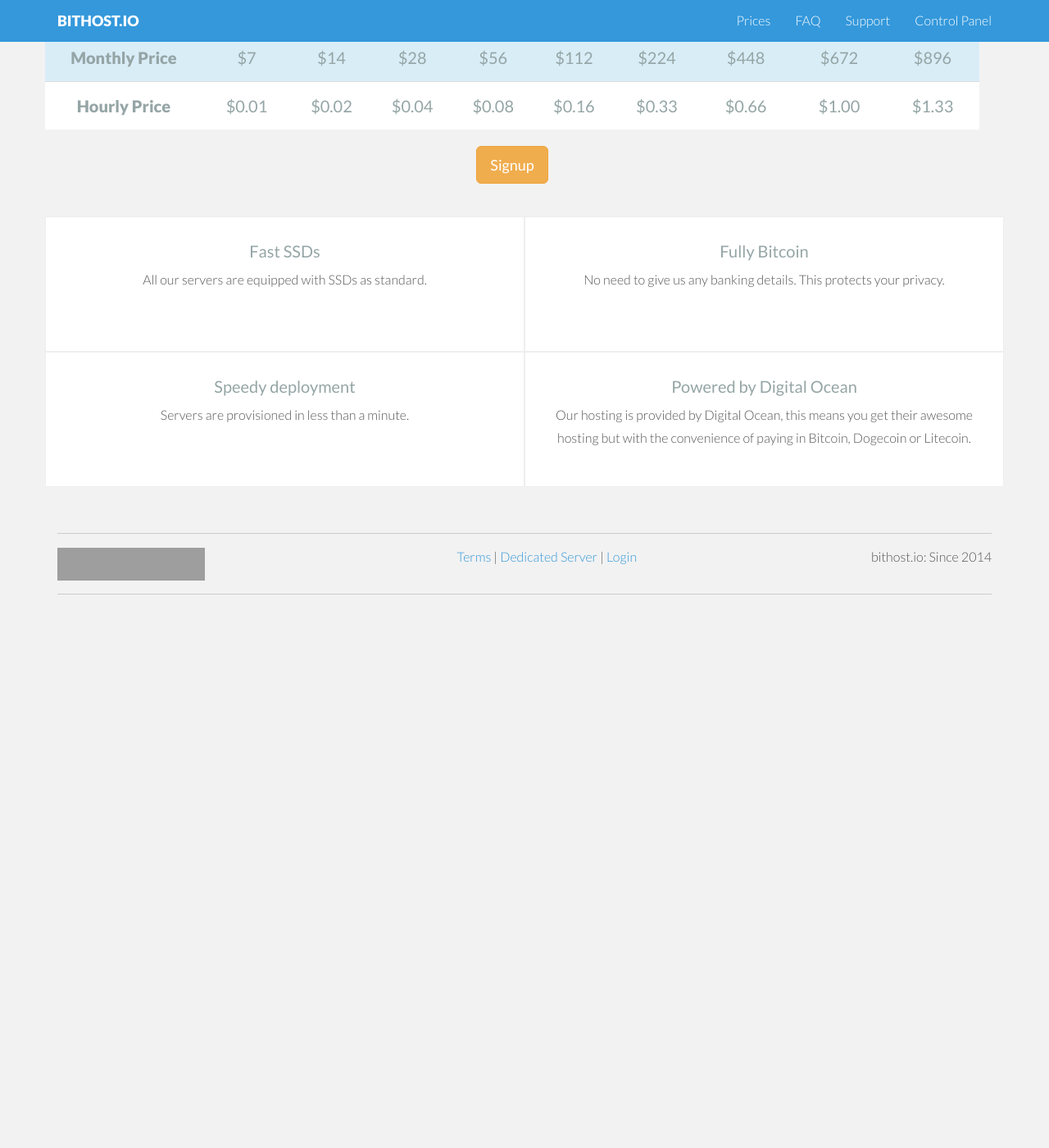
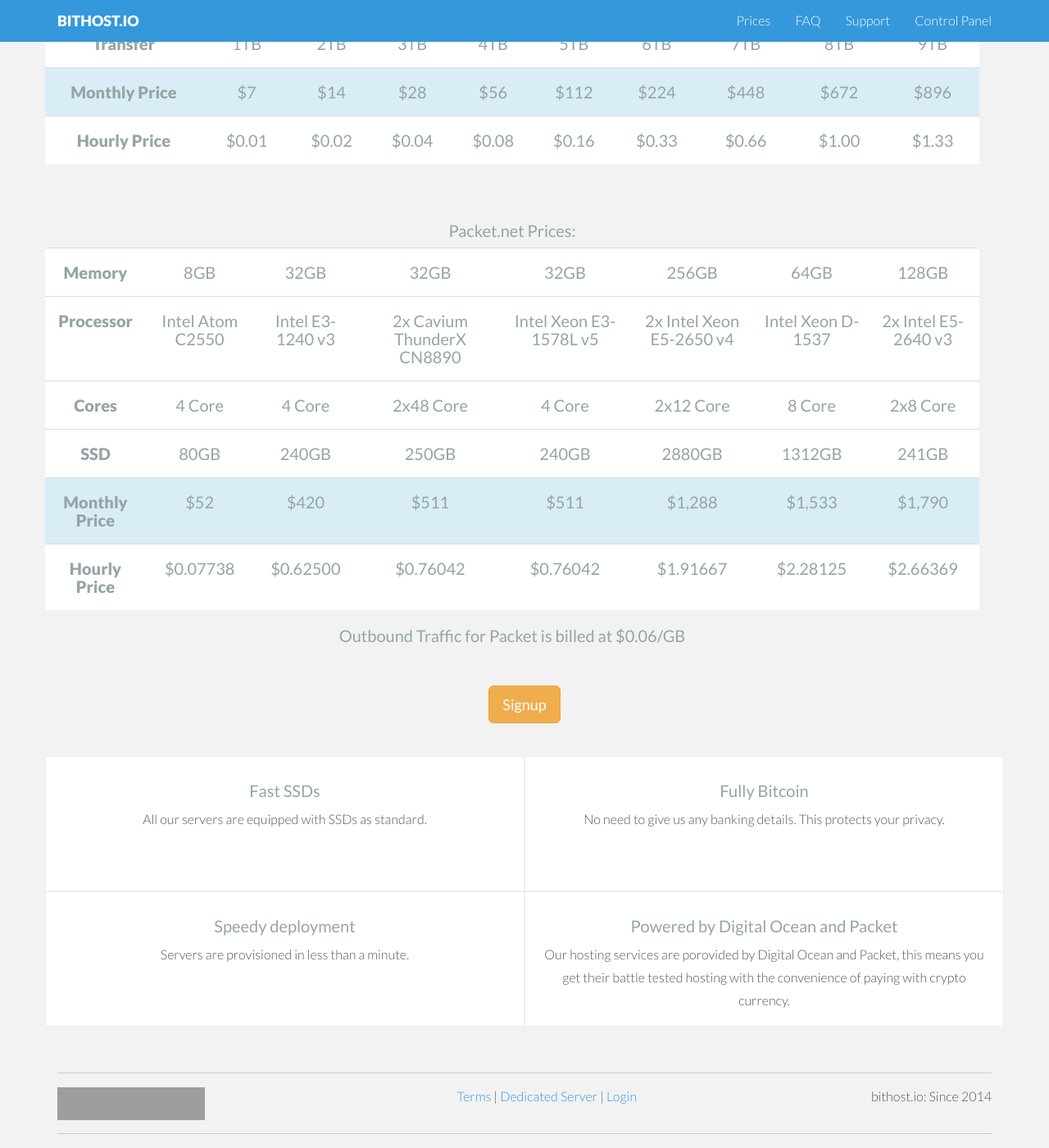
Before and after one commit to bithostio/www.bithost.io, a Jekyll site: the page built from index.html, in a window 1280 px wide and 1400 px high, scrolled down 1070 px. Shown: the whole window at 82% size. Built offline with Jekyll 4.4.1, drawn with Linux system fonts in a browser that asks for light colours; nearby versions of some CDN libraries; Markdown is read by kramdown in place of the engine named in the settings; before the commit the page ends 1812 px from its top, so only the background shows below that; some of the changed text lies outside the part shown; grey boxes are pictures that could not be loaded.

Commit message:
Add packet prices.

```diff
--- a/index.html
+++ b/index.html
@@ -29,8 +29,8 @@
     </div>
   </div>
 
-  <div class="row mt centered table">
-
+  <div class="row mt centered table digitalocean">
+    <h4> Digital Ocean Prices:</h4>
     <table class="table">
       <tbody>
         <tr>
@@ -112,8 +112,86 @@
         </tr>
       </tbody>
     </table>
+  </div>
+  <div class="row mt centered table packet">
+    <h4> Packet.net Prices:</h4>
+    <table class="table">
+      <tbody>
+        <tr>
+          <td><h4 style="font-weight: bold">Memory</h4></td>
+          <td><h4>8GB</h4></td>
+          <td><h4>32GB</h4></td>
+          <td><h4>32GB</h4></td>
+          <td><h4>32GB</h4></td>
+          <td><h4>256GB</h4></td>
+          <td><h4>64GB</h4></td>
+          <td><h4>128GB</h4></td>
+        </tr>
+
+        <tr>
+          <td><h4 style="font-weight: bold">Processor</h4></td>
+          <td><h4>Intel Atom C2550</h4></td>
+          <td><h4>Intel E3-1240 v3</h4></td>
+          <td><h4>2x Cavium ThunderX CN8890</h4></td>
+          <td><h4>Intel Xeon E3-1578L v5</h4></td>
+          <td><h4>2x Intel Xeon E5-2650 v4</h4></td>
+          <td><h4>Intel Xeon D-1537</h4></td>
+          <td><h4>2x Intel E5-2640 v3</h4></td>
+        </tr>
+
+        <tr>
+          <td><h4 style="font-weight: bold">Cores</h4></td>
+          <td><h4>4 Core</h4></td>
+          <td><h4>4 Core</h4></td>
+          <td><h4>2x48 Core</h4></td>
+          <td><h4>4 Core</h4></td>
+          <td><h4>2x12 Core</h4></td>
+          <td><h4>8 Core</h4></td>
+          <td><h4>2x8 Core</h4></td>
+        </tr>
+
+
+        <tr>
+          <td><h4 style="font-weight: bold">SSD</h4></td>
+          <td><h4>80GB</h4></td>
+          <td><h4>240GB</h4></td>
+          <td><h4>250GB</h4></td>
+          <td><h4>240GB</h4></td>
+          <td><h4>2880GB</h4></td>
+          <td><h4>1312GB</h4></td>
+          <td><h4>241GB</h4></td>
+        </tr>
+
+        <tr class="info">
+          <td><h4 style="font-weight: bold">Monthly Price</h4></td>
+          <td><h4>$52</h4></td>
+          <td><h4>$420</h4></td>
+          <td><h4>$511</h4></td>
+          <td><h4>$511</h4></td>
+          <td><h4>$1,288</h4></td>
+          <td><h4>$1,533</h4></td>
+          <td><h4>$1,790</h4></td>
+        </tr>
+
+        <tr>
+          <td><h4 style="font-weight: bold">Hourly Price</h4></td>
+          <td><h4>$0.07738</h4></td>
+          <td><h4>$0.62500</h4></td>
+          <td><h4>$0.76042</h4></td>
+          <td><h4>$0.76042</h4></td>
+          <td><h4>$1.91667</h4></td>
+          <td><h4>$2.28125</h4></td>
+          <td><h4>$2.66369</h4></td>
+        </tr>
+      </tbody>
+
+    </table>
+    <h4>Outbound Traffic for Packet is billed at $0.06/GB</h4>
+
+  </div>
+
+  <div class="row mt centered">
     <a href="https://dashboard.bithost.io/users/new" class="btn btn-warning btn-lg">Signup</a>
-
   </div>
 
   <div class="row mt centered features">
@@ -134,9 +212,9 @@
     </div>
 
     <div class="col-lg-6 content">
-      <h4>Powered by Digital Ocean</h4>
+      <h4>Powered by Digital Ocean and Packet</h4>
       <p>
-        Our hosting is provided by Digital Ocean, this means you get their awesome hosting but with the convenience of paying in Bitcoin, Dogecoin or Litecoin.
+        Our hosting services are porovided by Digital Ocean and Packet, this means you get their battle tested hosting with the convenience of paying with crypto currency.
       </p>
     </div>
   </div>
```
